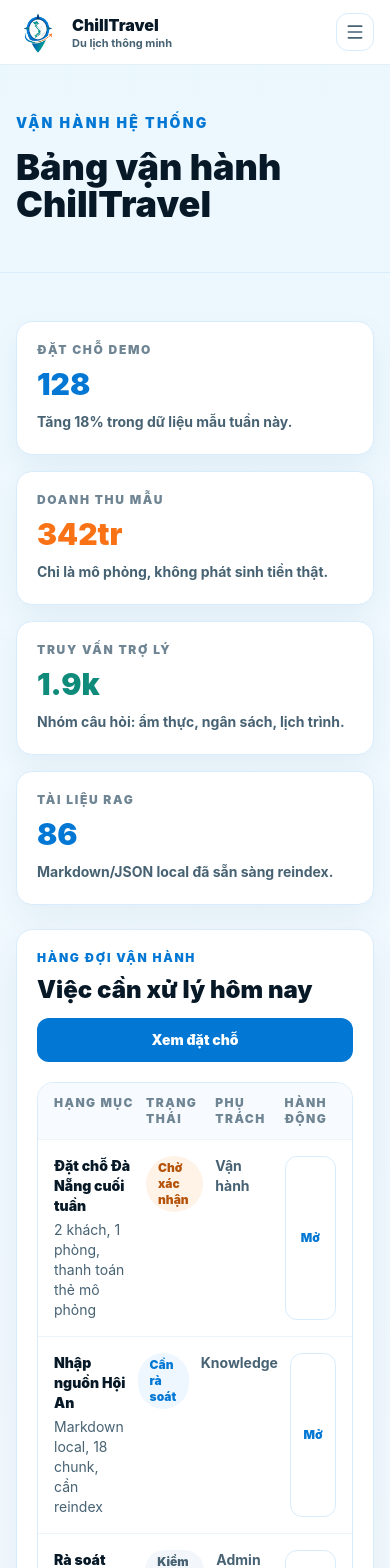
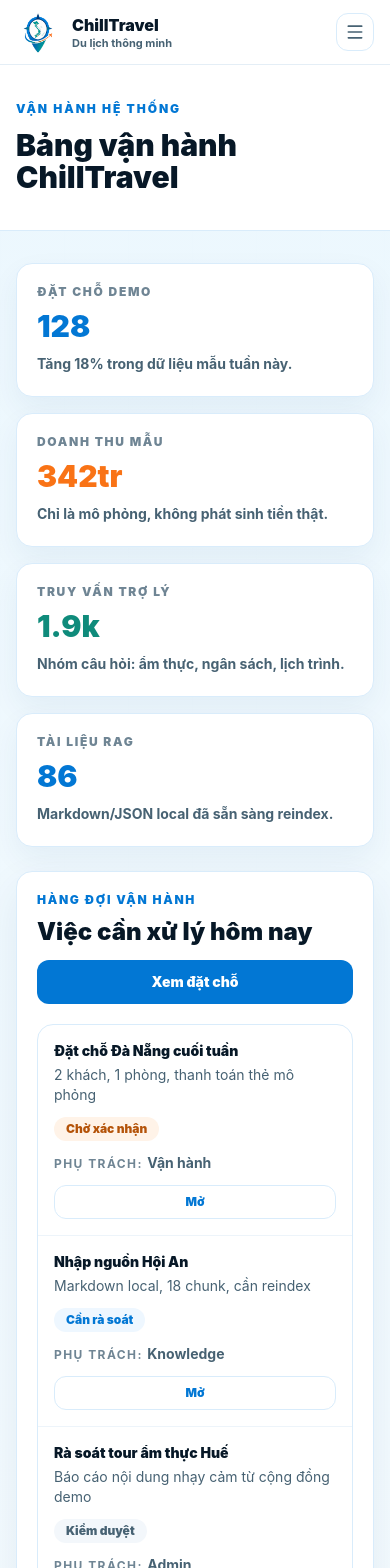
Before and after one commit to JasonTM17/ChillTravel_NextJS, a Next.js app in the folder apps/web/: page /admin in a window 390 px wide. Shown: the top 1568 px of the page. Built offline with nearby package versions, Linux system fonts and the light colour scheme.

Commit message:
polish(web): align stitch responsive primitives

```diff
--- a/apps/web/components/commerce-primitives.tsx
+++ b/apps/web/components/commerce-primitives.tsx
@@ -15,7 +15,7 @@
         <ShieldCheck className="mt-0.5 shrink-0" size={compact ? 16 : 20} aria-hidden="true" />
         <div>
           <p className="font-black">{demoPaymentWarning}</p>
-          {!compact ? <p className="mt-1 font-bold leading-6">Không lưu thẻ thật, không thu tiền thật, dữ liệu giá/chỗ trống là mẫu local.</p> : null}
+          {!compact ? <p className="mt-1 font-bold leading-6">Không lưu thẻ thật, không phát sinh giao dịch thật, dữ liệu giá/chỗ trống là mẫu local.</p> : null}
         </div>
       </div>
     </div>
@@ -68,14 +68,14 @@
 export function OpsTable({ rows }: { rows: Array<{ name: string; detail: string; status: string; owner: string; tone?: "blue" | "orange" | "teal" | "gray" }> }) {
   return (
     <div className="overflow-hidden rounded-2xl border border-[#d9ecfb] bg-white">
-      <div className="grid grid-cols-[1.4fr_1fr_1fr_0.9fr] gap-3 border-b border-[#edf4fa] bg-[#f7fbff] px-4 py-3 text-xs font-black uppercase tracking-[0.12em] text-[#6f8594]">
+      <div className="hidden grid-cols-[1.4fr_1fr_1fr_0.9fr] gap-3 border-b border-[#edf4fa] bg-[#f7fbff] px-4 py-3 text-xs font-black uppercase tracking-[0.12em] text-[#6f8594] md:grid">
         <span>Hạng mục</span>
         <span>Trạng thái</span>
         <span>Phụ trách</span>
         <span>Hành động</span>
       </div>
       {rows.map((row) => (
-        <div key={row.name} className="grid grid-cols-[1.4fr_1fr_1fr_0.9fr] gap-3 border-b border-[#edf4fa] px-4 py-4 text-sm last:border-b-0">
+        <div key={row.name} className="grid gap-3 border-b border-[#edf4fa] px-4 py-4 text-sm last:border-b-0 md:grid-cols-[1.4fr_1fr_1fr_0.9fr]">
           <div>
             <p className="font-black text-[#071827]">{row.name}</p>
             <p className="mt-1 leading-5 text-[#476273]">{row.detail}</p>
@@ -83,8 +83,11 @@
           <div>
             <StatusPill tone={row.tone}>{row.status}</StatusPill>
           </div>
-          <p className="font-bold text-[#476273]">{row.owner}</p>
-          <button type="button" className="rounded-xl border border-[#d9ecfb] bg-white px-3 py-2 text-xs font-black text-[#0277d4] transition hover:bg-[#eef7ff]">
+          <p className="font-bold text-[#476273]">
+            <span className="text-xs uppercase tracking-[0.12em] text-[#6f8594] md:hidden">Phụ trách: </span>
+            {row.owner}
+          </p>
+          <button type="button" className="w-full rounded-xl border border-[#d9ecfb] bg-white px-3 py-2 text-xs font-black text-[#0277d4] transition hover:bg-[#eef7ff] md:w-auto">
             Mở
           </button>
         </div>
--- a/apps/web/components/page-shell.tsx
+++ b/apps/web/components/page-shell.tsx
@@ -1,13 +1,13 @@
 export function PageShell({ title, eyebrow, children }: { title: string; eyebrow: string; children: React.ReactNode }) {
   return (
     <main className="travel-commerce-surface min-h-screen text-[#071827]">
-      <section className="border-b border-[#d9ecfb] px-4 py-12 md:px-8 md:py-16">
-        <div className="mx-auto max-w-[1440px]">
-          <p className="text-sm font-black uppercase tracking-[0.16em] text-[#0277d4]">{eyebrow}</p>
-          <h1 className="mt-4 max-w-5xl text-4xl font-black leading-[1.04] md:text-6xl">{title}</h1>
+      <section className="border-b border-[#d9ecfb] bg-white px-4 py-9 md:px-6 md:py-12">
+        <div className="mx-auto max-w-[1180px]">
+          <p className="text-xs font-black uppercase tracking-[0.16em] text-[#0277d4] md:text-sm">{eyebrow}</p>
+          <h1 className="mt-3 max-w-5xl text-3xl font-black leading-[1.08] md:text-5xl">{title}</h1>
         </div>
       </section>
-      <section className="mx-auto max-w-[1440px] px-4 py-12 md:px-8">{children}</section>
+      <section className="mx-auto max-w-[1180px] px-4 py-8 md:px-6 md:py-10">{children}</section>
     </main>
   );
 }
--- a/apps/web/components/site-header.tsx
+++ b/apps/web/components/site-header.tsx
@@ -35,9 +35,22 @@
           <Link href="/register" className="hidden rounded-xl border border-[#d9ecfb] px-4 py-2.5 text-sm font-black text-[#0277d4] transition hover:bg-[#eef7ff] md:inline-flex">
             Đăng ký
           </Link>
-          <button className="inline-flex rounded-xl border border-[#d9ecfb] p-2 text-[#476273] md:hidden" type="button" aria-label="Mở menu">
-            <Menu size={20} aria-hidden="true" />
-          </button>
+          <details className="group relative md:hidden">
+            <summary className="inline-flex cursor-pointer list-none rounded-xl border border-[#d9ecfb] p-2 text-[#476273] transition hover:bg-[#eef7ff] hover:text-[#0277d4]" aria-label="Mở menu">
+              <Menu size={20} aria-hidden="true" />
+            </summary>
+            <div className="absolute right-0 mt-3 w-[min(86vw,320px)] overflow-hidden rounded-2xl border border-[#d9ecfb] bg-white p-2 shadow-[0_18px_48px_rgba(2,68,120,0.16)]">
+              {[...utilityNav, ["Đăng nhập", "/login", LogIn] as const].map(([label, href, Icon]) => (
+                <Link key={href} href={href} className="flex items-center gap-3 rounded-xl px-3 py-3 text-sm font-black text-[#334e60] transition hover:bg-[#eef7ff] hover:text-[#0277d4]">
+                  <Icon size={18} aria-hidden="true" />
+                  {label}
+                </Link>
+              ))}
+              <Link href="/register" className="mt-2 flex items-center justify-center rounded-xl bg-[#ff6d1a] px-3 py-3 text-sm font-black text-white">
+                Đăng ký
+              </Link>
+            </div>
+          </details>
         </div>
       </div>
     </header>
```
Also changed, not shown: 1 other file (tests, documents, lock files or other folders).
